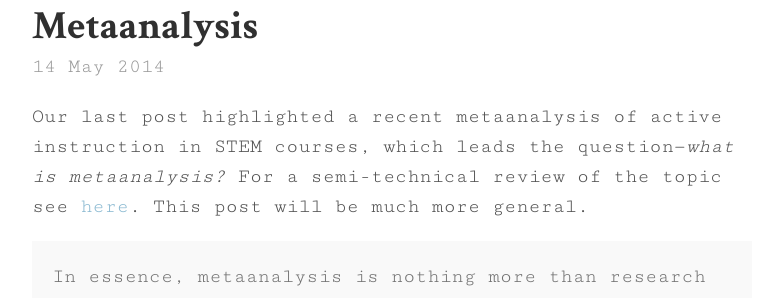
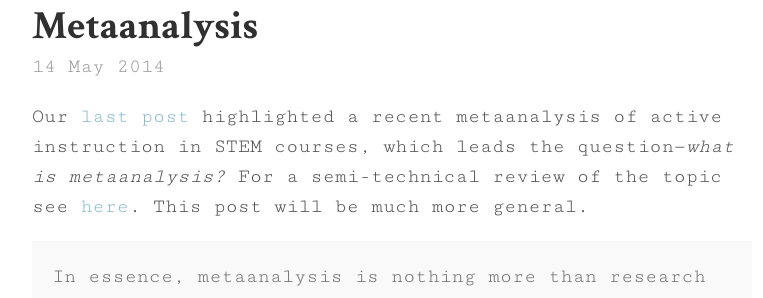
Before and after one commit to capecodcid/capecodcid.github.io, a Jekyll site: the page built from _posts/2014-05-14-Metaanalysis.md, in a window 1280 px wide. Shown: the part 130-428 px from the top of the page, without its empty margins (248-1011 px from the left). Built offline with Jekyll 4.4.1, drawn with Linux system fonts in a browser that asks for light colours; some web fonts are replaced; comment, search, counter and statistics services are not loaded; part of the change alters nothing that is shown.

Commit message:
added internal links

```diff
--- a/_posts/2014-05-14-Metaanalysis.md
+++ b/_posts/2014-05-14-Metaanalysis.md
@@ -5,13 +5,13 @@ description: Ecologist, Physicist, and Teacher
 tags: [metaanalysis, prediction, Nate Silver]
 ---
 
-Our last post highlighted a recent metaanalysis of active instruction in STEM courses, which leads the question---_what is metaanalysis?_  For a semi-technical review of the topic see [here](http://en.wikipedia.org/wiki/Meta-analysis).  This post will be much more general.
+Our [last post]({% post_url 2014-05-13-Active_Learning_Paper %}) highlighted a recent metaanalysis of active instruction in STEM courses, which leads the question---_what is metaanalysis?_  For a semi-technical review of the topic see [here](http://en.wikipedia.org/wiki/Meta-analysis).  This post will be much more general.
 
 <div class="message">
 	In essence, metaanalysis is nothing more than research about research.  It is used to describe studies that combine, compare, and summarize several existing studies.
 </div>
 
-In [yesterday's post](), each of the data points in the figures we reprinted was the result of the aggregated results of other studies. (Image Credit: Freeman et al. PNAS.)
+In [yesterday's post]({% post_url 2014-05-13-Active_Learning_Paper %}), each of the data points in the figures we reprinted was the result of the aggregated results of other studies. (Image Credit: Freeman et al. PNAS.)
 
 <figure>
 	<img src="{{ site.url }}/post_images/Meta_ActiveLearning.png" alt="fig1">
```
